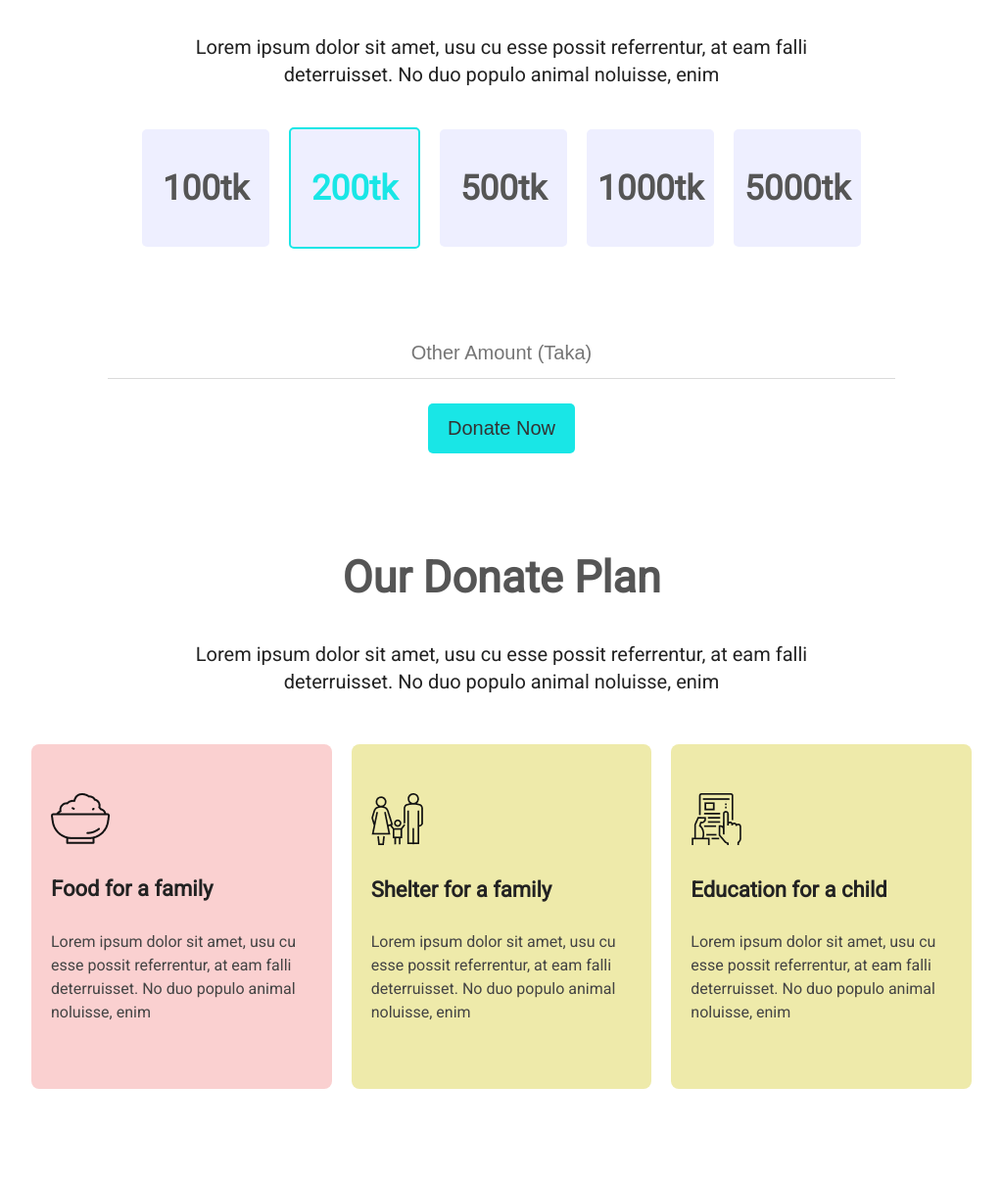
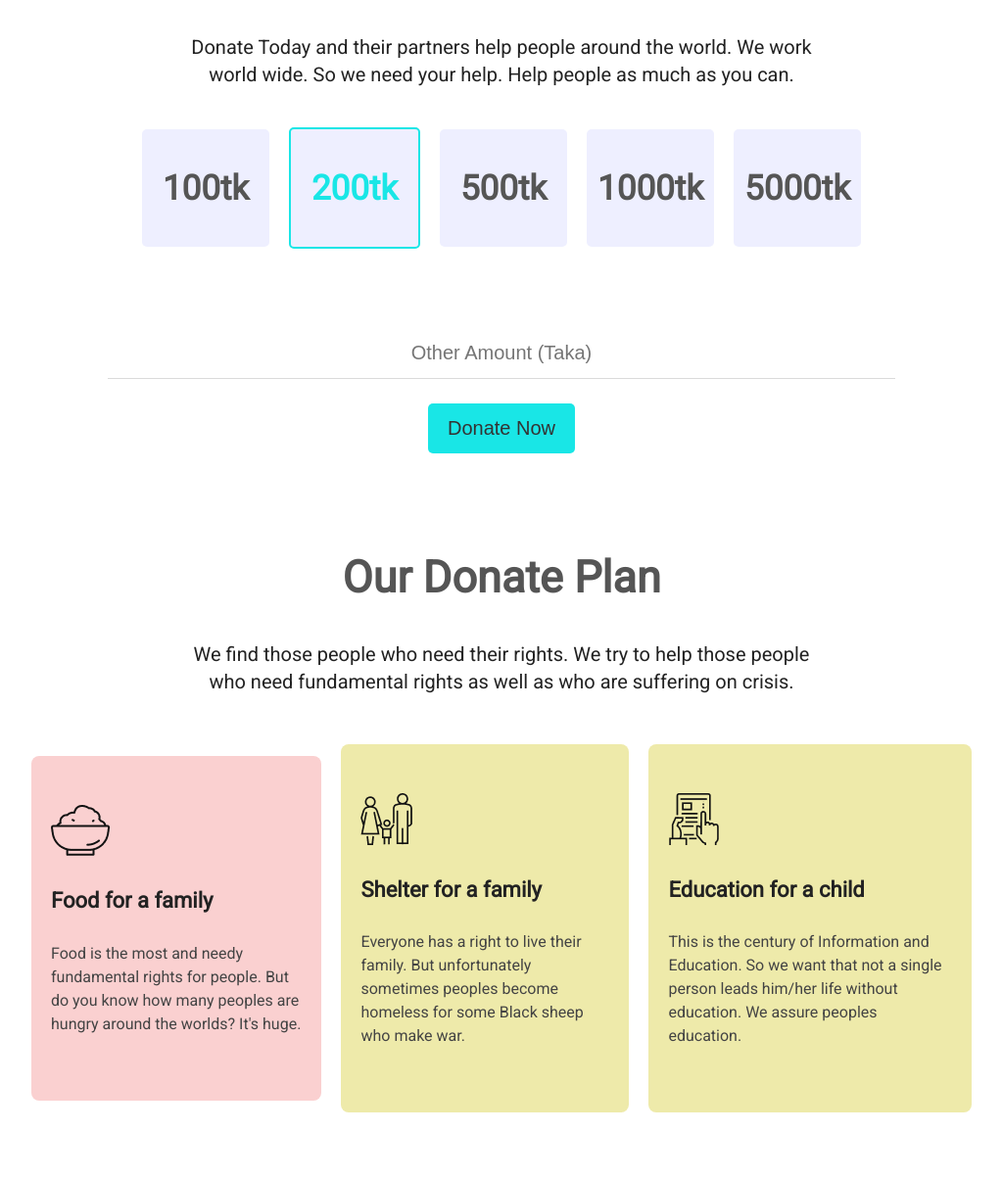
Before and after one commit to Oliulla/donate-today-webpage, a plain HTML site: page index.html in a window 1280 px wide. Shown: the part 956-2160 px from the top of the page at 98% size, without its empty margins (128-1151 px from the left). Drawn offline with Linux system fonts and the light colour scheme.

Commit message:
final commit

```diff
--- a/index.html
+++ b/index.html
@@ -19,7 +19,7 @@
         <section class="header-container">
             <div class="header-intro">
                 <h1>Let's Help Those Who Are Suffering On Crisis</h1>
-                <p>Lorem ipsum dolor sit amet, usu cu esse possit referrentur, at eam falli deterruisset. No duo populo animal noluisse, enim</p>
+                <p>Peoples around the world are suffering some crisis. We belive that if we stand together then we will could remove those crisis.</p>
                 <button class="button">Donate Now</button>
             </div>
         </section>
@@ -28,7 +28,7 @@
         <section class="container">
             <div class="donate-detail">
                 <h2>Donate Today</h2>
-                <p>Lorem ipsum dolor sit amet, usu cu esse possit referrentur, at eam falli deterruisset. No duo populo animal noluisse, enim</p>
+                <p>Donate Today and their partners help people around the world. We work world wide. So we need your help. Help people as much as you can.</p>
             </div>
 
             <div class="donate-quantity donation">
@@ -63,26 +63,26 @@
         <section class="container">
             <div class="donate-detail">
                 <h2>Our Donate Plan</h2>
-                <p>Lorem ipsum dolor sit amet, usu cu esse possit referrentur, at eam falli deterruisset. No duo populo animal noluisse, enim</p>
+                <p>We find those people who need their rights. We try to help those people who need fundamental rights as well as who are suffering on crisis.</p>
             </div>
 
             <div class="donate-plan donation">
                 <div class="plan first-plan">
                     <img src="icons/food.png">
                     <h4>Food for a family</h4>
-                    <p>Lorem ipsum dolor sit amet, usu cu esse possit referrentur, at eam falli deterruisset. No duo populo animal noluisse, enim</p>
+                    <p>Food is the most and needy fundamental rights for people. But do you know how many peoples are hungry around the worlds? It's huge.</p>
                 </div>
 
                 <div class="plan second-plan">
                     <img src="icons/shelter.png">
                     <h4>Shelter for a family</h4>
-                    <p>Lorem ipsum dolor sit amet, usu cu esse possit referrentur, at eam falli deterruisset. No duo populo animal noluisse, enim</p>
+                    <p>Everyone has a right to live their family. But unfortunately sometimes peoples become homeless for some Black sheep who make war.</p>
                 </div>
 
                 <div class="plan third-plan">
                     <img src="icons/Frame-1.png">
                     <h4>Education for a child</h4>
-                    <p>Lorem ipsum dolor sit amet, usu cu esse possit referrentur, at eam falli deterruisset. No duo populo animal noluisse, enim</p>
+                    <p>This is the century of Information and Education. So we want that not a single person leads him/her life without education. We assure peoples education. </p>
                 </div>
             </div>
         </section>
@@ -182,7 +182,7 @@
         <section class="container update-container">
             <div class="update-text">
                 <h2>Get My Updates</h2>
-                <p>Lorem ipsum dolor sit amet, usu cu esse possit referrentur, at eam falli deterruisset. No duo populo animal noluisse, enim</p>
+                <p>You can give us information and write fell free to become a volunteer. You can Subscribe us to checkout our activity. Thanks for visiting us.</p>
             </div>
         </section>
 
--- a/style.css
+++ b/style.css
@@ -33,7 +33,6 @@ body, html {
 }
 
 .button {
-    /* background-color: #ff5959; */
     background-color: #19e6e6;
     color: #333;
     padding: 14px 20px;
```
